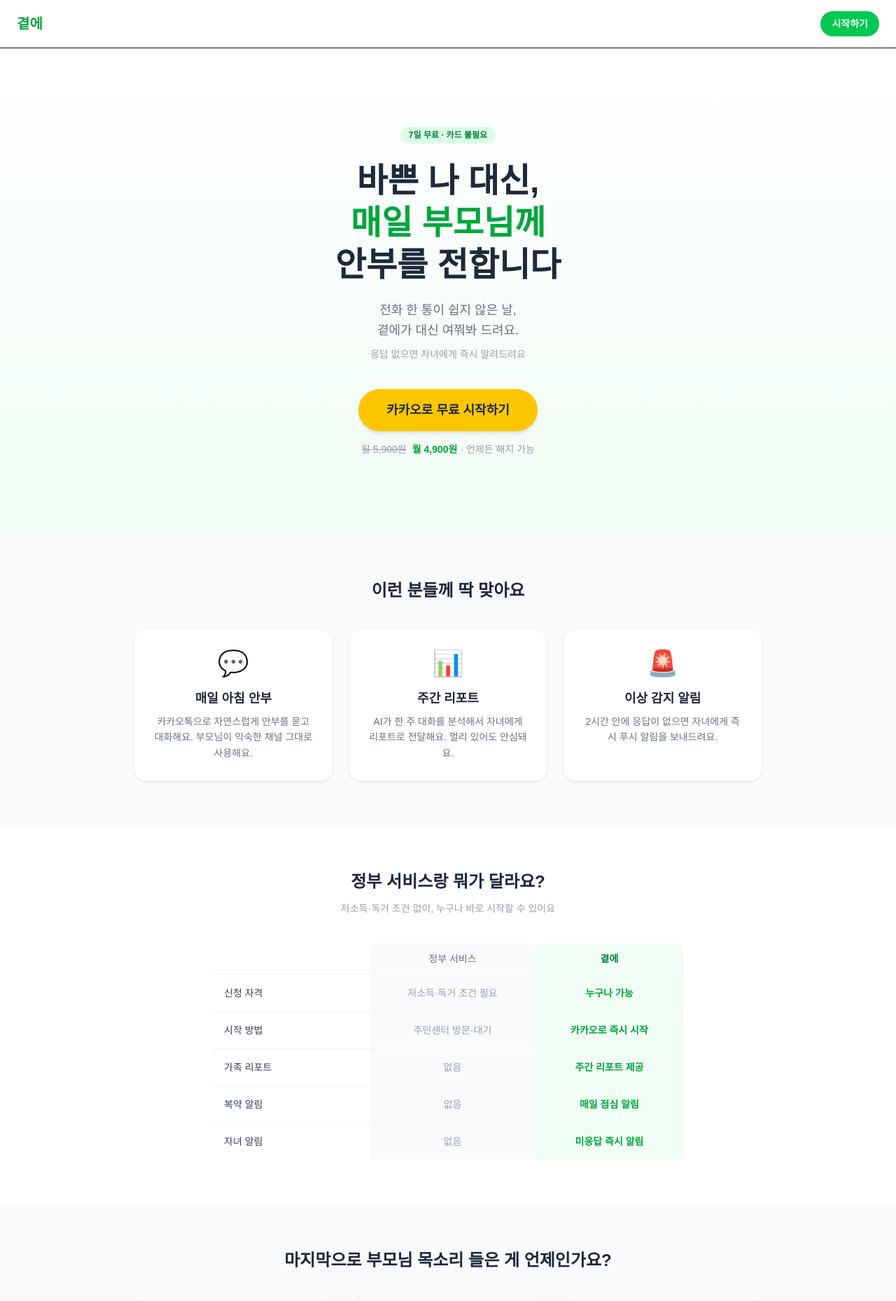
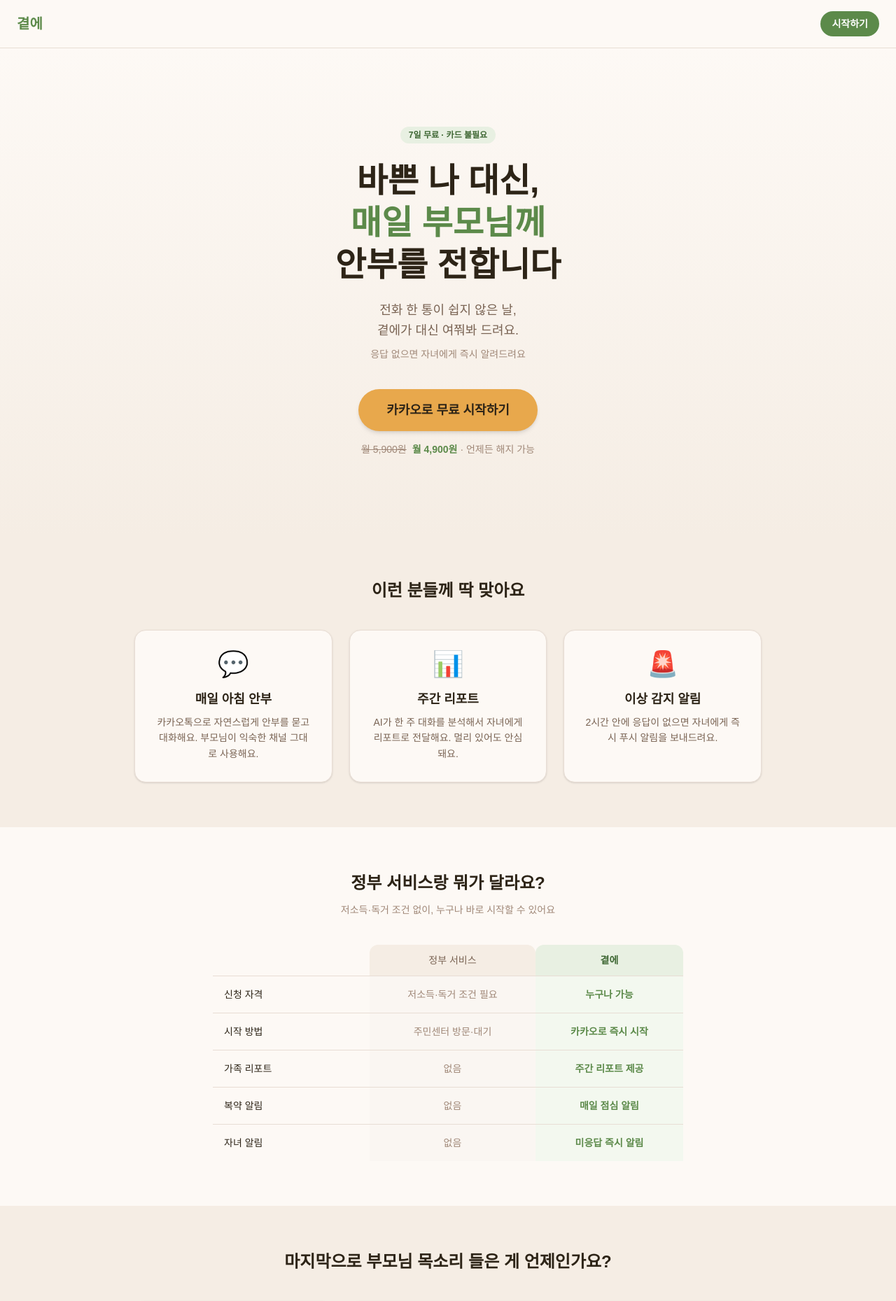
Before and after one commit to kindboy0427-collab/gyeote, a Next.js app: page / in a window 1280 px wide. Shown: the top 1859 px of the page at 70% size. Built offline with nearby package versions, Linux system fonts and the light colour scheme.

Commit message:
update landing page warm colors

```diff
--- a/app/page.tsx
+++ b/app/page.tsx
@@ -3,71 +3,72 @@ import KakaoShareButton from './components/KakaoShareButton'
 
 export default function Home() {
   return (
-    <main className="min-h-screen bg-white">
-      <header className="flex items-center justify-between px-6 py-4 border-b">
-        <h1 className="text-xl font-bold text-green-600">곁에</h1>
-        <Link href="/login" className="bg-green-500 text-white px-4 py-2 rounded-full text-sm font-semibold">
+    <main className="min-h-screen" style={{ background: '#fdf9f5' }}>
+      <header className="flex items-center justify-between px-6 py-4" style={{ borderBottom: '0.5px solid #e8ddd4', background: '#fdf9f5' }}>
+        <h1 className="text-xl font-bold" style={{ color: '#5c8a4a' }}>곁에</h1>
+        <Link href="/login" className="text-white text-sm font-semibold px-4 py-2 rounded-full" style={{ background: '#5c8a4a' }}>
           시작하기
         </Link>
       </header>
 
       {/* 히어로 */}
-      <section className="flex flex-col items-center justify-center text-center px-6 py-28 bg-gradient-to-b from-white to-green-50">
-        <span className="bg-green-100 text-green-700 text-xs font-bold px-3 py-1 rounded-full mb-6">
+      <section className="flex flex-col items-center justify-center text-center px-6 py-28" style={{ background: 'linear-gradient(to bottom, #fdf9f5, #f5ede4)' }}>
+        <span className="text-xs font-bold px-3 py-1 rounded-full mb-6" style={{ background: '#e8f0e2', color: '#3d6632' }}>
           7일 무료 · 카드 불필요
         </span>
-        <h2 className="text-4xl md:text-5xl font-bold text-gray-800 mb-5 leading-tight">
+        <h2 className="text-4xl md:text-5xl font-bold mb-5 leading-tight" style={{ color: '#2d2417' }}>
           바쁜 나 대신,<br />
-          <span className="text-green-600">매일 부모님께</span><br />
+          <span style={{ color: '#5c8a4a' }}>매일 부모님께</span><br />
           안부를 전합니다
         </h2>
-        <p className="text-lg text-gray-500 mb-2 max-w-md leading-relaxed">
+        <p className="text-lg mb-2 max-w-md leading-relaxed" style={{ color: '#7a6454' }}>
           전화 한 통이 쉽지 않은 날,<br />
           곁에가 대신 여쭤봐 드려요.
         </p>
-        <p className="text-sm text-gray-400 mb-10">응답 없으면 자녀에게 즉시 알려드려요</p>
+        <p className="text-sm mb-10" style={{ color: '#a08878' }}>응답 없으면 자녀에게 즉시 알려드려요</p>
         <Link
           href="/login"
-          className="bg-yellow-400 text-gray-800 font-bold px-10 py-4 rounded-full text-lg shadow-md hover:bg-yellow-300 transition-colors"
+          className="font-bold px-10 py-4 rounded-full text-lg shadow-md transition-colors"
+          style={{ background: '#e8a84c', color: '#2d2417' }}
         >
           카카오로 무료 시작하기
         </Link>
-        <p className="text-sm text-gray-400 mt-4">
+        <p className="text-sm mt-4" style={{ color: '#a08878' }}>
           <span className="line-through">월 5,900원</span>
-          <span className="text-green-600 font-bold ml-2">월 4,900원</span>
+          <span className="font-bold ml-2" style={{ color: '#5c8a4a' }}>월 4,900원</span>
           <span className="ml-1">· 언제든 해지 가능</span>
         </p>
       </section>
 
       {/* 기능 카드 */}
-      <section className="px-6 py-16 bg-gray-50">
-        <h3 className="text-center text-2xl font-bold text-gray-800 mb-10">이런 분들께 딱 맞아요</h3>
+      <section className="px-6 py-16" style={{ background: '#f5ede4' }}>
+        <h3 className="text-center text-2xl font-bold mb-10" style={{ color: '#2d2417' }}>이런 분들께 딱 맞아요</h3>
         <div className="grid grid-cols-1 md:grid-cols-3 gap-6 max-w-4xl mx-auto">
           {[
             { emoji: '💬', title: '매일 아침 안부', desc: '카카오톡으로 자연스럽게 안부를 묻고 대화해요. 부모님이 익숙한 채널 그대로 사용해요.' },
             { emoji: '📊', title: '주간 리포트', desc: 'AI가 한 주 대화를 분석해서 자녀에게 리포트로 전달해요. 멀리 있어도 안심돼요.' },
             { emoji: '🚨', title: '이상 감지 알림', desc: '2시간 안에 응답이 없으면 자녀에게 즉시 푸시 알림을 보내드려요.' },
           ].map((f, i) => (
-            <div key={i} className="bg-white rounded-2xl p-7 text-center shadow-sm hover:shadow-md transition-shadow">
+            <div key={i} className="rounded-2xl p-7 text-center shadow-sm" style={{ background: '#fdf9f5', border: '0.5px solid #e8ddd4' }}>
               <div className="text-4xl mb-4">{f.emoji}</div>
-              <h4 className="font-bold text-gray-800 mb-2 text-lg">{f.title}</h4>
-              <p className="text-gray-500 text-sm leading-relaxed">{f.desc}</p>
+              <h4 className="font-bold mb-2 text-lg" style={{ color: '#2d2417' }}>{f.title}</h4>
+              <p className="text-sm leading-relaxed" style={{ color: '#7a6454' }}>{f.desc}</p>
             </div>
           ))}
         </div>
       </section>
 
       {/* 정부 서비스 비교 */}
-      <section className="px-6 py-16 bg-white">
-        <h3 className="text-center text-2xl font-bold text-gray-800 mb-3">정부 서비스랑 뭐가 달라요?</h3>
-        <p className="text-center text-sm text-gray-400 mb-10">저소득·독거 조건 없이, 누구나 바로 시작할 수 있어요</p>
+      <section className="px-6 py-16" style={{ background: '#fdf9f5' }}>
+        <h3 className="text-center text-2xl font-bold mb-3" style={{ color: '#2d2417' }}>정부 서비스랑 뭐가 달라요?</h3>
+        <p className="text-center text-sm mb-10" style={{ color: '#a08878' }}>저소득·독거 조건 없이, 누구나 바로 시작할 수 있어요</p>
         <div className="max-w-2xl mx-auto overflow-x-auto">
           <table className="w-full text-sm border-collapse">
             <thead>
               <tr>
-                <th className="py-3 px-4 text-left text-gray-400 font-medium w-1/3"></th>
-                <th className="py-3 px-4 text-center text-gray-500 font-medium bg-gray-50 rounded-t-xl">정부 서비스</th>
-                <th className="py-3 px-4 text-center text-green-700 font-bold bg-green-50 rounded-t-xl">곁에</th>
+                <th className="py-3 px-4 text-left font-medium w-1/3" style={{ color: '#a08878' }}></th>
+                <th className="py-3 px-4 text-center font-medium rounded-t-xl" style={{ color: '#7a6454', background: '#f5ede4' }}>정부 서비스</th>
+                <th className="py-3 px-4 text-center font-bold rounded-t-xl" style={{ color: '#3d6632', background: '#e8f0e2' }}>곁에</th>
               </tr>
             </thead>
             <tbody>
@@ -78,10 +79,10 @@ export default function Home() {
                 { label: '복약 알림', gov: '없음', us: '매일 점심 알림' },
                 { label: '자녀 알림', gov: '없음', us: '미응답 즉시 알림' },
               ].map((row, i) => (
-                <tr key={i} className="border-t border-gray-100">
-                  <td className="py-4 px-4 text-gray-700 font-medium">{row.label}</td>
-                  <td className="py-4 px-4 text-center text-gray-400 bg-gray-50">{row.gov}</td>
-                  <td className="py-4 px-4 text-center text-green-600 font-semibold bg-green-50">{row.us}</td>
+                <tr key={i} style={{ borderTop: '0.5px solid #e8ddd4' }}>
+                  <td className="py-4 px-4 font-medium" style={{ color: '#2d2417' }}>{row.label}</td>
+                  <td className="py-4 px-4 text-center" style={{ color: '#a08878', background: '#faf6f2' }}>{row.gov}</td>
+                  <td className="py-4 px-4 text-center font-semibold" style={{ color: '#5c8a4a', background: '#f3f8ef' }}>{row.us}</td>
                 </tr>
               ))}
             </tbody>
@@ -90,18 +91,18 @@ export default function Home() {
       </section>
 
       {/* 공감 카드 */}
-      <section className="px-6 py-16 bg-gray-50">
-        <h3 className="text-center text-2xl font-bold text-gray-800 mb-10">마지막으로 부모님 목소리 들은 게 언제인가요?</h3>
+      <section className="px-6 py-16" style={{ background: '#f5ede4' }}>
+        <h3 className="text-center text-2xl font-bold mb-10" style={{ color: '#2d2417' }}>마지막으로 부모님 목소리 들은 게 언제인가요?</h3>
         <div className="grid grid-cols-1 md:grid-cols-3 gap-6 max-w-4xl mx-auto">
           {[
             { text: '바쁘다는 핑계로 또 미뤘어요.\n오늘도 전화 못 드렸네요.', tag: '직장인 30대 자녀' },
             { text: '언제부터인가 먼저 연락 안 오시더라고요.\n그게 더 마음에 걸려요.', tag: '지방 거주 50대 자녀' },
             { text: '커피 한 잔 값으로 매일 안부를 확인할 수 있다니,\n안 할 이유가 없죠.', tag: '맞벌이 40대 부부' },
           ].map((r, i) => (
-            <div key={i} className="bg-white rounded-2xl p-6 shadow-sm">
-              <p className="text-gray-700 text-sm leading-relaxed mb-4 whitespace-pre-line">"{r.text}"</p>
+            <div key={i} className="rounded-2xl p-6 shadow-sm" style={{ background: '#fdf9f5', border: '0.5px solid #e8ddd4' }}>
+              <p className="text-sm leading-relaxed mb-4 whitespace-pre-line" style={{ color: '#2d2417', fontStyle: 'italic' }}>"{r.text}"</p>
               <div className="flex items-center justify-end">
-                <span className="text-xs text-gray-400 bg-gray-100 px-2 py-1 rounded-full">{r.tag}</span>
+                <span className="text-xs px-2 py-1 rounded-full" style={{ color: '#a08878', background: '#f5ede4' }}>{r.tag}</span>
               </div>
             </div>
           ))}
@@ -109,14 +110,15 @@ export default function Home() {
       </section>
 
       {/* CTA */}
-      <section className="px-6 py-20 bg-green-500 text-center">
-        <h3 className="text-2xl md:text-3xl font-bold text-white mb-4">
+      <section className="px-6 py-20 text-center" style={{ background: '#3d6632' }}>
+        <h3 className="text-2xl md:text-3xl font-bold mb-4" style={{ color: '#e8f0e2' }}>
           오늘부터 부모님 곁에 있어드리세요
         </h3>
-        <p className="text-green-100 mb-8 text-sm">7일 무료 체험 · 카드 불필요 · 언제든 해지 가능</p>
+        <p className="mb-8 text-sm" style={{ color: '#9dc487' }}>7일 무료 체험 · 카드 불필요 · 언제든 해지 가능</p>
         <Link
           href="/login"
-          className="bg-white text-green-600 font-bold px-10 py-4 rounded-full text-lg shadow hover:bg-green-50 transition-colors inline-block"
+          className="font-bold px-10 py-4 rounded-full text-lg shadow inline-block transition-colors"
+          style={{ background: '#e8a84c', color: '#2d2417' }}
         >
           지금 무료로 시작하기
         </Link>
@@ -125,7 +127,7 @@ export default function Home() {
         </div>
       </section>
 
-      <footer className="text-center py-6 text-xs text-gray-400 border-t">
+      <footer className="text-center py-6 text-xs border-t" style={{ color: '#a08878', borderColor: '#e8ddd4' }}>
         <p>© 2026 에브리홈 | 사업자등록번호: 592-28-02229</p>
         <p className="mt-1">곁에(gyeote) 서비스는 에브리홈이 운영합니다.</p>
         <div className="flex justify-center gap-4 mt-2">
```
